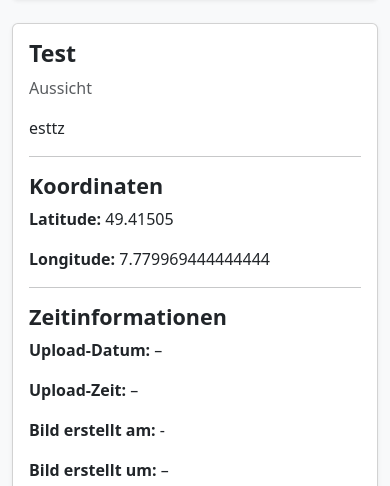
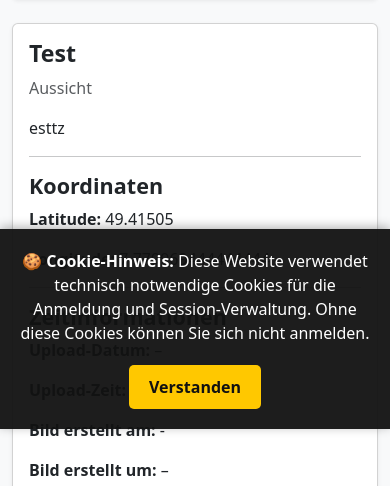
Before and after one commit to edemey4711/MID, a Flask app: page /detail/1 in a window 390 px wide. Shown: the part 415-901 px from the top of the page. Run offline with Flask 3, Linux system fonts and the light colour scheme; data comes from the database, SQL or seed files in the repository; some libraries are stand-ins or nearby versions.

Commit message:
Add Cookie Banner für DSGVO-Konformität
- Cookie-Hinweis am unteren Bildschirmrand
- Information über technisch notwendige Session-Cookies
- Verstanden-Button in MEN-IN-DRECK Gelb
- LocalStorage-basierte Speicherung der Zustimmung
- Responsive Design für Mobile

```diff
--- a/templates/base.html
+++ b/templates/base.html
@@ -43,6 +43,75 @@
 
     {% block head %}{% endblock %}
     <link rel="stylesheet" href="{{ url_for('static', filename='css/base.css') }}">
+
+    <style>
+      /* Cookie Banner */
+      #cookie-banner {
+        position: fixed;
+        bottom: 0;
+        left: 0;
+        right: 0;
+        background: rgba(17, 17, 17, 0.95);
+        color: white;
+        padding: 20px;
+        z-index: 10000;
+        box-shadow: 0 -2px 10px rgba(0, 0, 0, 0.3);
+        display: none;
+      }
+
+      #cookie-banner.show {
+        display: block;
+      }
+
+      #cookie-banner .cookie-content {
+        max-width: 1200px;
+        margin: 0 auto;
+        display: flex;
+        align-items: center;
+        justify-content: space-between;
+        gap: 20px;
+        flex-wrap: wrap;
+      }
+
+      #cookie-banner p {
+        margin: 0;
+        flex: 1;
+        min-width: 250px;
+      }
+
+      #cookie-banner .cookie-buttons {
+        display: flex;
+        gap: 10px;
+      }
+
+      #cookie-banner button {
+        background: #FFC800;
+        color: #111;
+        border: none;
+        padding: 10px 20px;
+        border-radius: 5px;
+        font-weight: bold;
+        cursor: pointer;
+        transition: all 0.2s;
+      }
+
+      #cookie-banner button:hover {
+        background: #ffdd33;
+        transform: scale(1.05);
+      }
+
+      @media (max-width: 768px) {
+        #cookie-banner .cookie-content {
+          flex-direction: column;
+          text-align: center;
+        }
+
+        #cookie-banner .cookie-buttons {
+          width: 100%;
+          justify-content: center;
+        }
+      }
+    </style>
   </head>
 
   <body>
@@ -113,7 +182,39 @@
     </div>
     {% endblock %}
 
+    <!-- Cookie Banner -->
+    <div id="cookie-banner">
+      <div class="cookie-content">
+        <p>
+          <strong>🍪 Cookie-Hinweis:</strong> Diese Website verwendet technisch notwendige Cookies für die Anmeldung und Session-Verwaltung.
+          Ohne diese Cookies können Sie sich nicht anmelden.
+        </p>
+        <div class="cookie-buttons">
+          <button id="cookie-accept">Verstanden</button>
+        </div>
+      </div>
+    </div>
+
     <!-- Bootstrap JS -->
     <script src="https://cdn.jsdelivr.net/npm/bootstrap@5.3.2/dist/js/bootstrap.bundle.min.js"></script>
+
+    <!-- Cookie Banner Script -->
+    <script>
+      (function() {
+        const banner = document.getElementById('cookie-banner');
+        const acceptBtn = document.getElementById('cookie-accept');
+
+        // Prüfen ob User bereits zugestimmt hat
+        if (!localStorage.getItem('cookiesAccepted')) {
+          banner.classList.add('show');
+        }
+
+        // Accept Button Handler
+        acceptBtn.addEventListener('click', function() {
+          localStorage.setItem('cookiesAccepted', 'true');
+          banner.classList.remove('show');
+        });
+      })();
+    </script>
   </body>
 </html>
```
